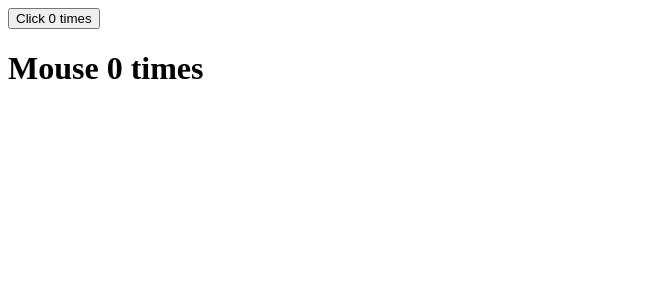
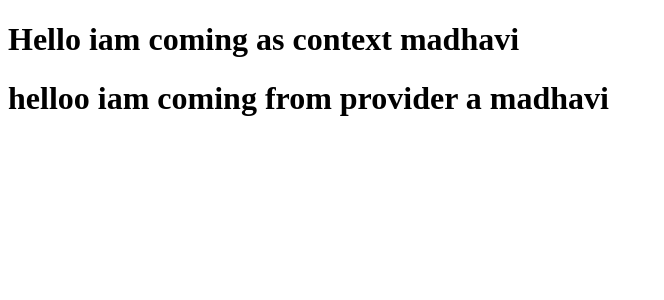
Before and after one commit to madhavi-anneboina/myapp, a React (Create React App) app: page / in a window 1280 px wide. Shown: the top 300 px of the page, without its empty margins (0-664 px from the left). Built offline with nearby package versions, Linux system fonts and the light colour scheme.

Commit message:
useContext senario added

```diff
--- a/src/App.js
+++ b/src/App.js
@@ -33,6 +33,8 @@ import ClickCounterTwo from './components/ClickCounterTwo';
 import HoverCounterTwo from './components/HoverCounterTwo';
 import User from './components/User';
 import CounterRenderProps from './components/CounterRenderProps';
+import ComponentC from './components/ComponentC';
+import { UserProvider } from './components/userContext';
 
 
 
@@ -49,7 +51,7 @@ function App() {
    {/* <ClickCounterTwo />
    <HoverCounterTwo />
     <User render = {(isLoggedIn) => isLoggedIn ? "Madhavi" : "Guest"}/> */}
-    <CounterRenderProps >
+    {/* <CounterRenderProps >
     {(count,incrementCount) => (
        <ClickCounterTwo  count={count} incrementCount={incrementCount}/>
     )}
@@ -58,7 +60,11 @@ function App() {
     {(count,incrementCount) => (
        <HoverCounterTwo  count={count} incrementCount={incrementCount}/>
     )}
-    </CounterRenderProps>
+    </CounterRenderProps> */}
+
+    <UserProvider value="madhavi">
+    <ComponentC />
+    </UserProvider>
 
 
     </div>
--- /dev/null
+++ b/src/components/ComponentC.js
@@ -0,0 +1,14 @@
+import React, { Component } from 'react'
+import ComponentE from './ComponentE'
+
+ class ComponentC extends Component {
+  render() {
+    return (
+      <div>
+         <ComponentE />
+      </div>
+    )
+  }
+}
+
+export default ComponentC
--- /dev/null
+++ b/src/components/ComponentE.js
@@ -0,0 +1,18 @@
+import React, { Component } from 'react'
+import ComponentF from './ComponentF'
+import UserContext from './userContext'
+
+ class ComponentE extends Component {
+    static contextType = UserContext
+  render() {
+    return (
+      <div>
+          <h1> Hello iam coming as context {this.context} </h1>
+         <ComponentF />
+      </div>
+    )
+  }
+}
+
+
+export default ComponentE
--- /dev/null
+++ b/src/components/ComponentF.js
@@ -0,0 +1,20 @@
+import React, { Component } from 'react'
+import { UserConsumer } from './userContext'
+
+ class ComponentF extends Component {
+  render() {
+    return (
+      <div>
+        <UserConsumer>
+            {(user) =>{
+              return <h1>helloo iam coming from provider a {user}</h1>
+            }
+            }
+        </UserConsumer>
+
+      </div>
+    )
+  }
+}
+
+export default ComponentF
--- /dev/null
+++ b/src/components/userContext.js
@@ -0,0 +1,14 @@
+import React from "react";
+/**
+ * create context by using react.createContext
+ * provide its value by <userprovider>
+ * and receive it appropriately
+ */
+
+const UserContext = React.createContext("madhuraa")
+
+const UserProvider = UserContext.Provider
+const UserConsumer = UserContext.Consumer
+
+export default UserContext
+export {UserProvider,UserConsumer}
```
